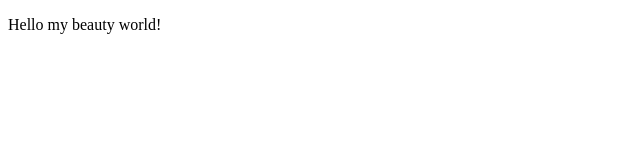
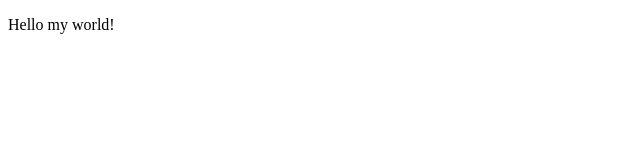
Before and after one commit to isakov-github/dump_planet, a plain HTML site: page index.html in a window 1280 px wide. Shown: the full height of the page, 0-640 px from the left. Drawn offline with Linux system fonts and the light colour scheme.

```diff
--- a/index.html
+++ b/index.html
@@ -4,6 +4,6 @@
     <title>My page</title>
   </head>
   <body>
-    <p>Hello my beauty world!</p>
+    <p>Hello my world!</p>
   </body>
 </html>
```
